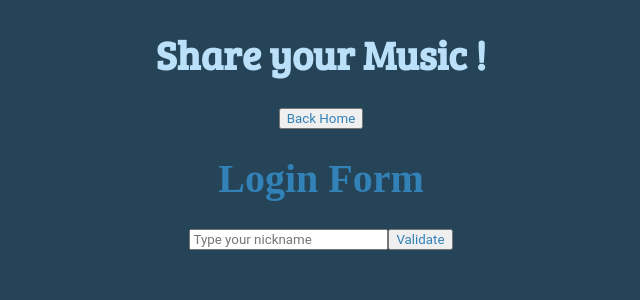
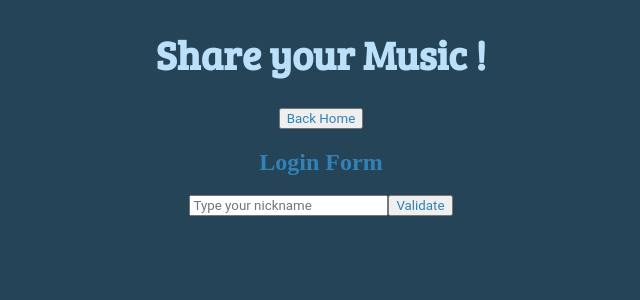
Before and after one commit to FranckLob/Fil-rouge-MUSIQUE, an Angular app in the folder fil-rouge-Angular/: page /login in a window 1280 px wide. Shown: the top 300 px of the page, without its empty margins (319-959 px from the left). Built offline with nearby package versions, Linux system fonts and the light colour scheme.

Commit message:
retire le border de nickname et email sur page sign-in + passage de h1 en h2 du titre (page login)

```diff
--- a/fil-rouge-Angular/src/app/login/login.component.html
+++ b/fil-rouge-Angular/src/app/login/login.component.html
@@ -1,5 +1,5 @@
 <div class="formVal">
-    <h1> Login Form </h1>
+    <h2> Login Form </h2>
     <form [formGroup]="loginForm" (ngSubmit) = "onSubmit(loginForm.value)">
         <div id="nickNameDiv">
             <input id="nickName" type="text"
--- a/fil-rouge-Angular/src/styles.css
+++ b/fil-rouge-Angular/src/styles.css
@@ -86,7 +86,7 @@ h1 {
 
 .nickName,
 .email {
-  border: solid 1px;
+  /* border: solid 1px; */
   text-align: right;
   width: 35%;
   margin-left: 25%;
```
Also changed, not shown: 1 other file (tests, documents, lock files or other folders).
